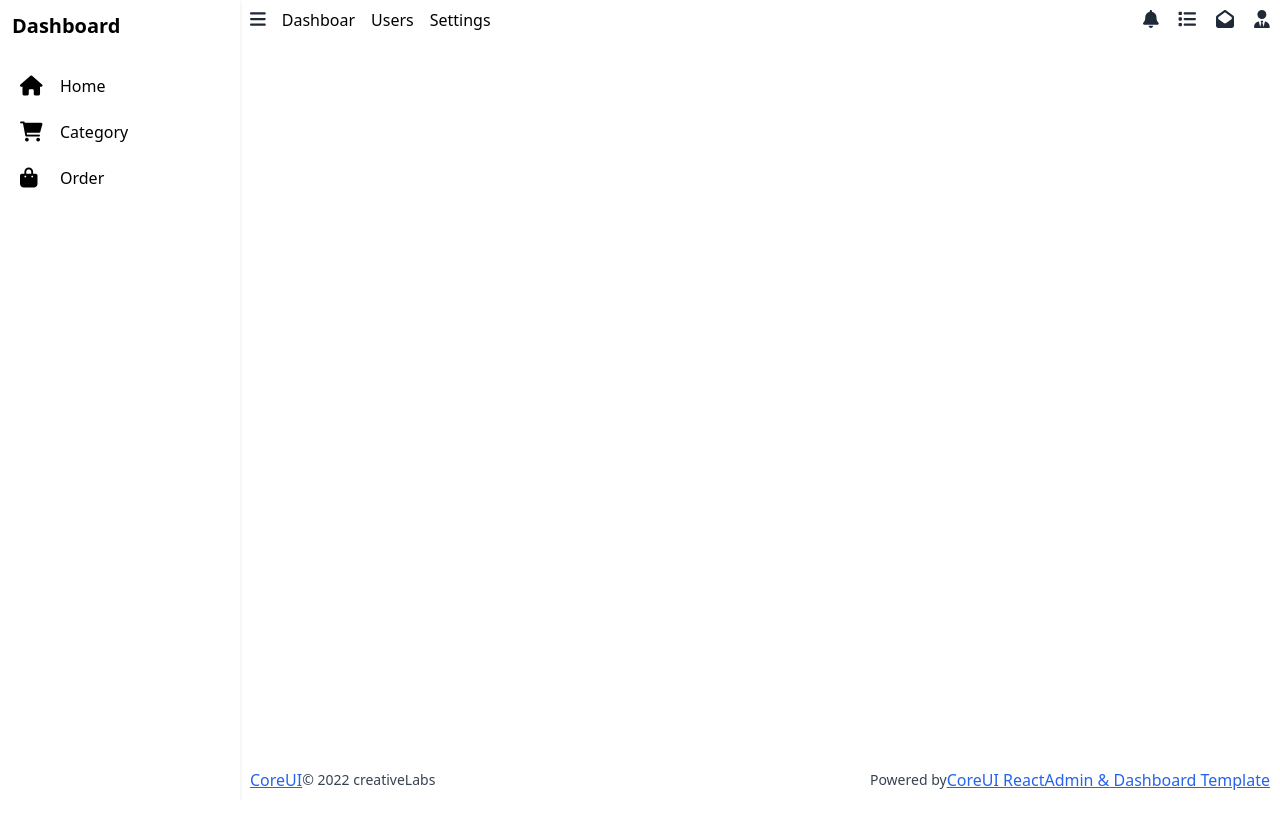
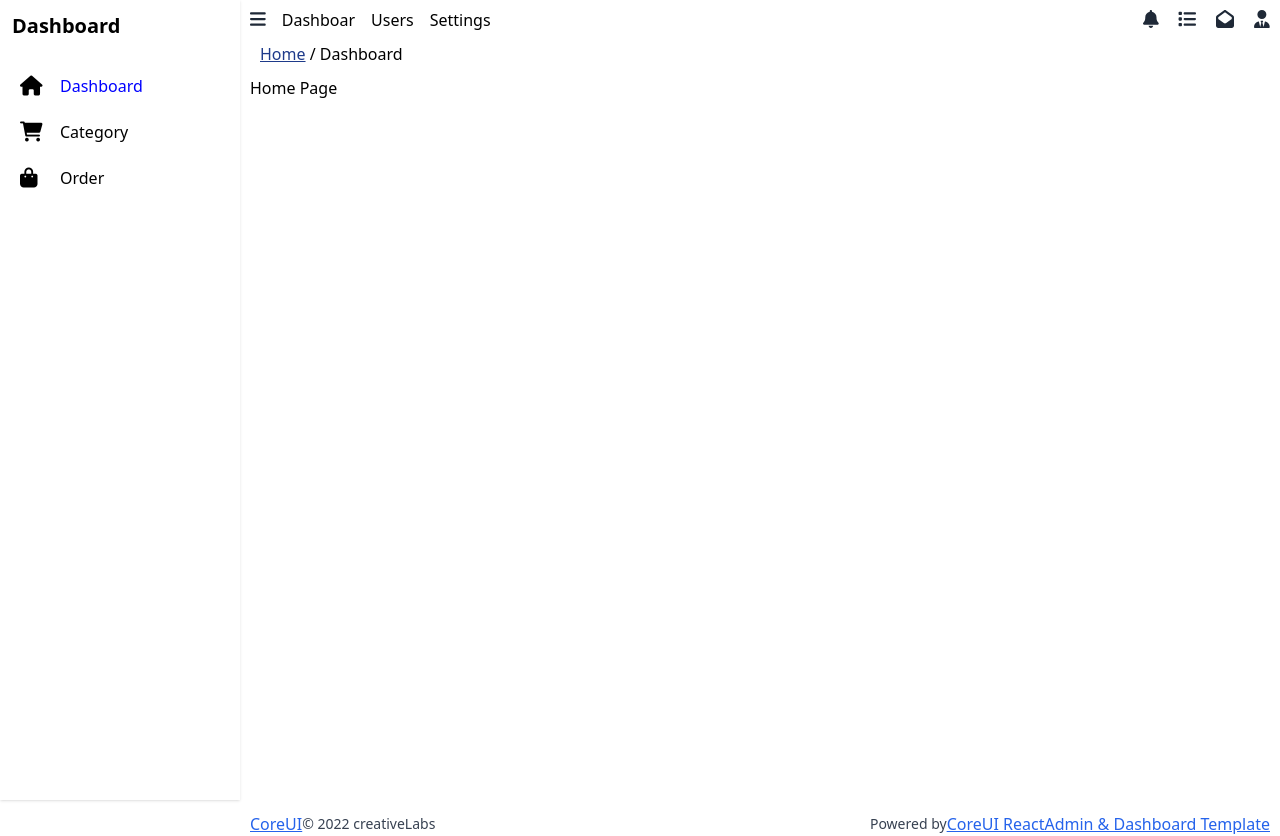
Before and after one commit to Samandar0021305/Dilkash-admin, a React (Create React App) app: page /dashboard in a window 1280 px wide. Before the commit the page ends 800 px from the top, so only its background shows below. Built offline with nearby package versions, Linux system fonts and the light colour scheme.

Commit message:
change Layout

```diff
--- a/src/Layout/index.jsx
+++ b/src/Layout/index.jsx
@@ -1,21 +1,52 @@
-import React, { useState } from 'react'
+import React, { useReducer, useState } from 'react'
 import Saidbar from "../components/Sidebar/Sidebar"
 
 const Navbar = React.lazy(()=>import("../components/navbar/Navbar"))
 const Footer = React.lazy(()=>import("../components/footer/Footer"))
+const IsPage =  React.lazy(()=>import("../components/IsPage"))
+let initialValue = true
+export  const Context = React.createContext()
+let initalState = "Dashboard"
 
-let initialValue = true
+
+const reducer = (state,action)=>{
+switch(action.name){
+    case 'Dashboard':
+      return "Dashboard";
+   case "Category":
+      return "Category";
+   case "Order":
+      return "Order";
+      default :
+      return state
+}}
+
+const reducerFunction = (state,action)=>{
+   switch(action){
+      case true:
+         return true
+      case false:
+         return false
+
+     default : return state
+   }
+}
+
 const Index = ({children}) => {
-   const [isPage,setIsPage] = useState(initialValue)
+   const [posts,dispatch] = useReducer(reducer,initalState)
+   const [isToogle,setToogle] = useReducer(reducerFunction,initialValue)
   return (
-    <div className='flex'>
-            { isPage && <Saidbar/> }
+   <Context.Provider value={{posts:posts,dispatch:dispatch,setToogle:setToogle,isToogle:isToogle}}>
+     <div className='flex'>
+          <Saidbar />
          <div className='ml-[10px] w-[100%] pr-[10px]'>
-            <Navbar   setIsPage={setIsPage}/>
+            <Navbar />
+            <IsPage/>
                <main className='min-h-[92vh]'>{children}</main>
             <Footer />
          </div>
     </div>
+   </Context.Provider>
   )
 }
 
--- a/src/components/CategoryUpdite/index.jsx
+++ b/src/components/CategoryUpdite/index.jsx
@@ -1,9 +1,11 @@
-import React from 'react'
+import React, { useState } from 'react'
 
 const index = React.memo(() => {
+
+
   return (
     <div>
-        hello
+       asf
     </div>
   )
 })
--- /dev/null
+++ b/src/components/IsPage/index.jsx
@@ -0,0 +1,12 @@
+import React, { useContext } from 'react'
+import { Context } from '../../Layout'
+const Index = () => {
+    const Int = useContext(Context).posts
+   return (
+    <div className='m-[10px]'>
+        <h1><span className='text-blue-900 cursor-pointer underline'>Home</span> / {Int}</h1>
+    </div>
+  )
+}
+
+export default Index
--- a/src/components/Sidebar/Sidebar.jsx
+++ b/src/components/Sidebar/Sidebar.jsx
@@ -1,38 +1,54 @@
-import React from "react";
-import { NavLink } from "react-router-dom";
+import React, { useContext } from "react";
+import { NavLink, useNavigate } from "react-router-dom";
 import { sidebar } from "../../utils/Constants";
+import { Context } from "../../Layout";
 
 export default function Sidebar() {
+ const navigate = useNavigate()
+  const func = useContext(Context).dispatch
+  const isToogle = useContext(Context).isToogle
   const styled = ({ isActive }) => {
     return {
       color: isActive ? "blue" : "black",
     };
   };
+
+
+  const changeIcon = (link)=>{
+    navigate(link.path)
+    func(link)
+  }
+
+  const hanlderChanage = (value)=>{
+   func(value)
+  }
+
   return (
     <div className="flex">
-      <div className="flex flex-col h-screen p-3 bg-white shadow w-60">
+      <div className={isToogle ==true ?  " flex flex-col h-screen p-3 bg-white shadow w-60" : "w-[60px] shadow"}>
         <div className="space-y-3">
           <div className="flex items-center">
-            <h2 className="text-xl font-bold">Dashboard</h2>
+           {isToogle && <h2 className="text-xl font-bold">Dashboard</h2>}
           </div>
           <div className="flex-1">
             <ul className="pt-2 pb-4 space-y-1 text-sm">
               <li className="rounded-sm">
                 {sidebar.map((item) => {
                   return (
-                    <div className="flex" key={item.name}>
-                      <i
+                    <div className={isToogle == true ? "flex" : "p-[10px]"} key={item.name}>
+                      <i onClick={()=>changeIcon(item)}
                         className={
-                          item["icon"] + " mt-3  text-xl mr-3 ml-2  w-5"
+                          item["icon"] + " mt-3  cursor-pointer text-xl mr-3 ml-2  w-5"
                         }
                       ></i>
-                      <NavLink
+                      {isToogle && <NavLink
+                      onClick={()=>hanlderChanage(item)}
                         style={styled}
                         to={item.path}
                         className="flex items-center p-2 space-x-3 rounded-md text-base mt-1.5"
                       >
                         {item.name}
-                      </NavLink>
+                      </NavLink>}
                     </div>
                   );
                 })}
--- a/src/components/Widget/index.jsx
+++ b/src/components/Widget/index.jsx
@@ -2,11 +2,10 @@ import React, { useState } from 'react'
 import { useNavigate } from 'react-router-dom'
 import {CategoryLits} from "../../utils/Constants"
 
-
 const index = React.memo(() => {
   const navigate = useNavigate()
     const [list,setList] = useState(CategoryLits)
-    const handlerUpdite = ()=>{
+    const handlerUpdite = (item)=>{
        navigate('updite')
     }
     return (
@@ -20,7 +19,7 @@ const index = React.memo(() => {
                         <a className='w-max	 text-[12px] border-b border-gray-900 '>{val.see}</a>
                     </span>
                     <span className='flex flex-col items-center justify-between'>
-                      <p onClick={handlerUpdite} className='text-green-900 cursor-pointer text-[14px]' >{val.edit}</p>
+                      <p onClick={()=>handlerUpdite(val)} className='text-green-900 cursor-pointer text-[14px]' >{val.edit}</p>
                       <img className='p-[5px] bg-[#ff000099]  rounded-[5px] self-end w-[30px] h-[30px]' src={val.img} alt="" />
                     </span>
                 </li>)
@@ -30,9 +29,4 @@ const index = React.memo(() => {
   )
 })
 
-// font-size: 18px;
-//       padding: 5px;
-//       border-radius: 5px;
-//       align-self: flex-end;
-
 export default index
--- a/src/components/navbar/Navbar.jsx
+++ b/src/components/navbar/Navbar.jsx
@@ -1,17 +1,16 @@
-import React from 'react'
+import React, { useContext } from 'react'
 import { NavLink } from 'react-router-dom';
 import { FontAwesomeIcon } from "@fortawesome/react-fontawesome";
 import { words, navList, icons } from "./navbarContents/navbarContents"
-
-export default function Navbar({setIsPage}) {
-    const changeToogle = ()=>{
-        setTimeout(()=>{
-            setIsPage(p=>!p)
-        },100)
-    }
+import { Context } from '../../Layout';
 
 
-
+export default function Navbar() {
+  const toogle = useContext(Context).setToogle
+  const isToogle = useContext(Context).isToogle
+    const changeToogle = ()=>{
+      toogle(!isToogle)
+   }
 
     return (
         <>
--- a/src/page/Category.jsx
+++ b/src/page/Category.jsx
@@ -1,11 +1,15 @@
-import React from 'react'
+import React, {useState } from 'react'
 
 
 const Widget = React.lazy(()=>import("../components/Widget"))
+const CategoryUpdite = React.lazy(()=>import("../components/CategoryUpdite"))
+
+
 const Category = React.memo(() => {
+
   return (
     <div>
-        <Widget/>
+        <Widget />
     </div>
   )
 })
--- a/src/page/Home.jsx
+++ b/src/page/Home.jsx
@@ -3,7 +3,7 @@ import React from 'react'
 const Home = () => {
   return (
     <div>
-         <h1></h1>
+         <h1>Home Page</h1>
     </div>
   )
 }
--- a/src/rootes/RenderRouter.js
+++ b/src/rootes/RenderRouter.js
@@ -15,7 +15,7 @@ export const routers = [
     {
         id: 2,
         name: "Home Dashboard",
-        path: "/home",
+        path: "/dashboard",
         index: 'index',
         component: Home,
     },
--- a/src/utils/Constants.js
+++ b/src/utils/Constants.js
@@ -2,9 +2,9 @@ import Salad from "../assets/svg/salad.svg"
 
 export const sidebar = [
   {
-    name: "Home",
+    name: "Dashboard",
     icon: "fa-solid fa-house",
-    path: "/"
+    path: "/dashboard"
   },
   {
     name: "Category",
```
